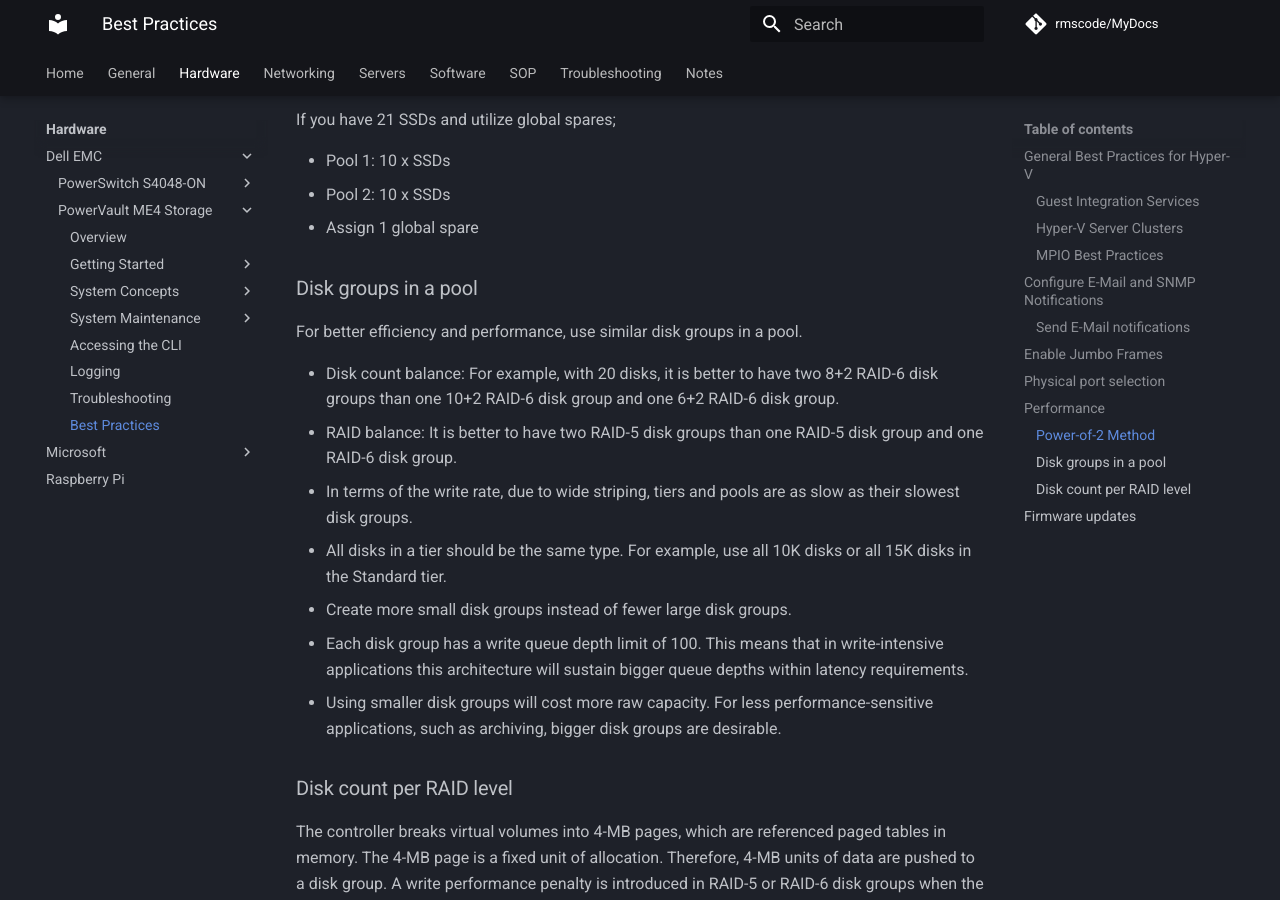
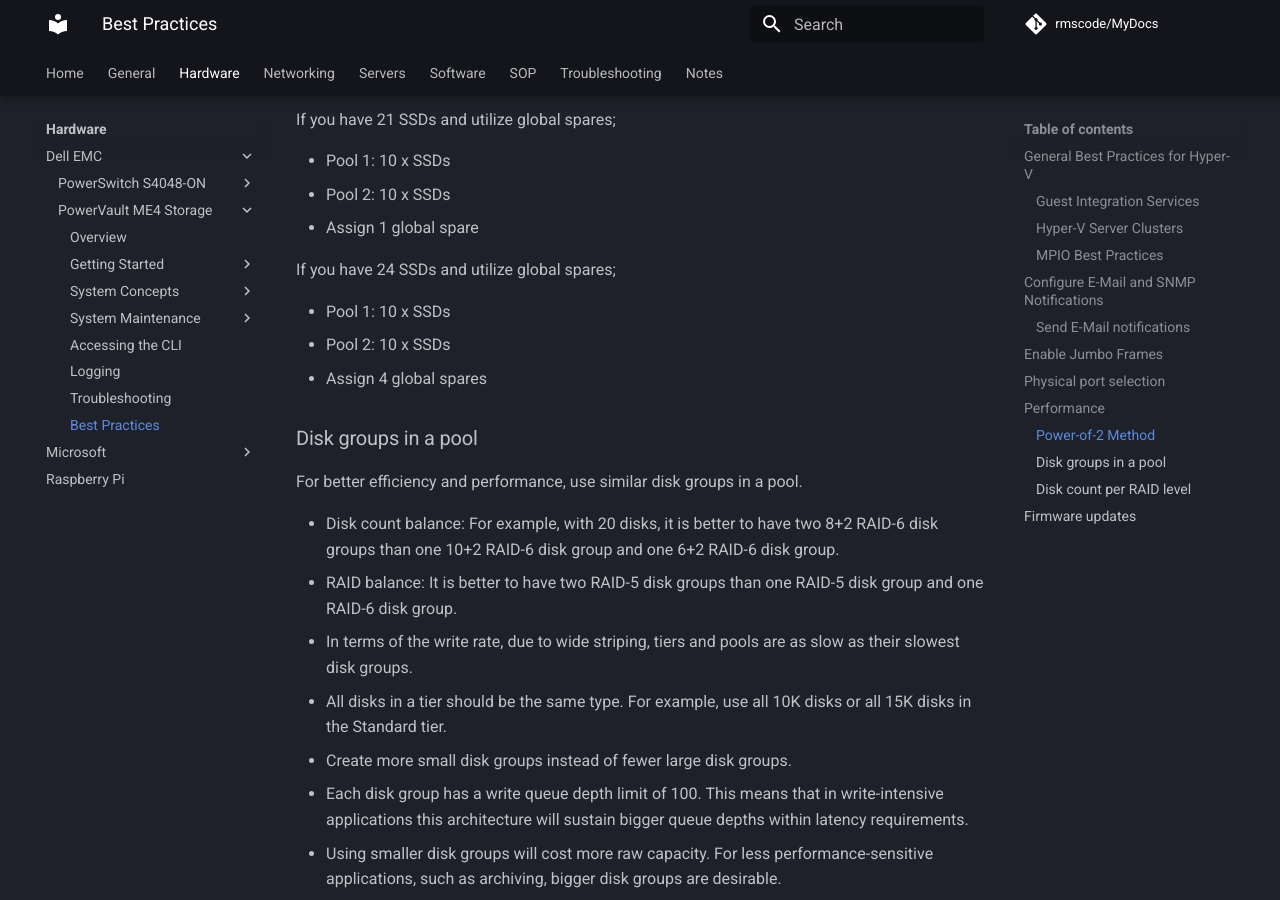
Before and after one commit to rmscode/binary-garden, an MkDocs documentation site: the page built from docs/hardware/dell-emc/powervault-me4/me4-best-practice.md, in a window 1280 px wide and 900 px high, scrolled down 3302 px. Built offline with MkDocs 1.6.1 and Material for MkDocs 9.7.7, drawn with Linux system fonts in a browser that asks for light colours; comment, search, counter and statistics services are not loaded.

Commit message:
Update me4-best-practice.md

```diff
--- a/docs/hardware/dell-emc/powervault-me4/me4-best-practice.md
+++ b/docs/hardware/dell-emc/powervault-me4/me4-best-practice.md
@@ -93,6 +93,12 @@ If you have 21 SSDs and utilize global spares;
 - Pool 2: 10 x SSDs
 - Assign 1 global spare
 
+If you have 24 SSDs and utilize global spares;
+
+- Pool 1: 10 x SSDs
+- Pool 2: 10 x SSDs
+- Assign 4 global spares
+
 ### Disk groups in a pool
 
 For better efficiency and performance, use similar disk groups in a pool.
```
